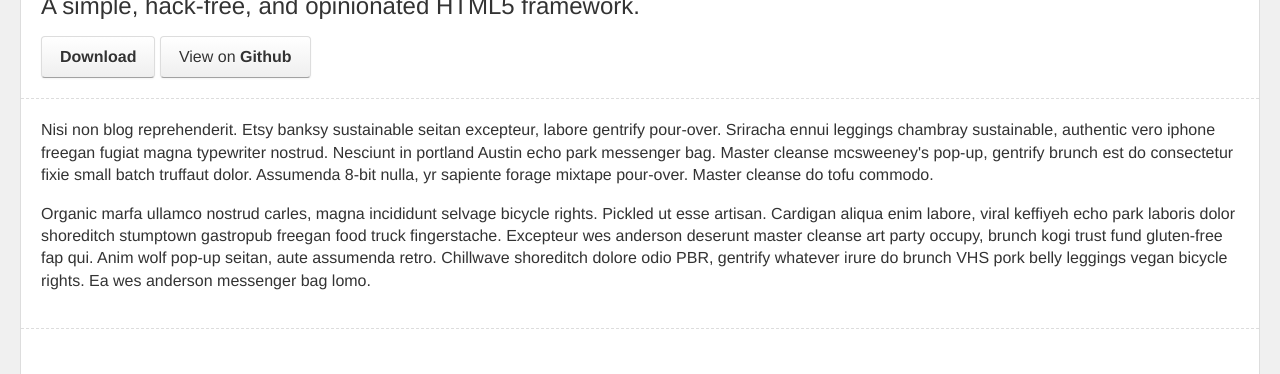
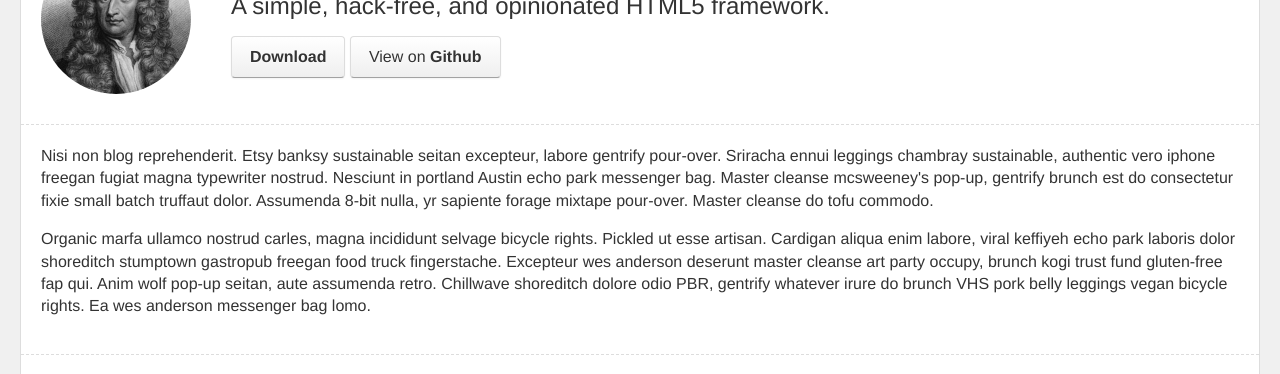
Before and after one commit to jpsilvashy/newton-v1, a plain HTML site: page index.html in a window 1280 px wide. Shown: the part 97-471 px from the top of the page. Drawn offline with nearby package versions, Linux system fonts and the light colour scheme.

Commit message:
added Newtons face, obviously

```diff
--- a/docs/stylesheets/docs.css
+++ b/docs/stylesheets/docs.css
@@ -11,6 +11,11 @@ body {
   border-bottom-color: #b8b8b8;
 
   margin: 20px;
+}
+
+#jumbotron {
+  float: left;
+  width: 100%;
 }
 
 #jumbotron h1 {
@@ -40,3 +45,18 @@ section:first-child {
 @media only screen and (-webkit-min-device-pixel-ratio: 1.5), only screen and (min-resolution: 144dpi) {
 
 }
+
+div#newton {
+  -webkit-border-radius: 500px;
+  -moz-border-radius: 500px;
+  border-radius: 500px;
+
+  background: url(../../docs/images/isaac-newton.jpeg);
+  background-size:100% 100%;
+
+  float: left;
+  height:150px;
+  width:150px;
+  margin-right: 40px;
+  margin-bottom: 10px;
+}
--- a/index.html
+++ b/index.html
@@ -27,12 +27,16 @@
   <![endif]-->
 
   <!-- Headers -->
-  <section id="jumbotron">
-    <h1>Newton</h1>
-    <h2>A simple, hack-free, and opinionated HTML5 framework.</h2>
+  <section class='clearfix'>
+    <div id="jumbotron">
+      <div id="newton"></div>
 
-    <a class='button' href='https://github.com/jpsilvashy/newton/zipball/master'><strong>Download</strong></a>
-    <a class='button' href='https://github.com/jpsilvashy/newton'>View on <strong>Github</strong></a>
+      <h1>Newton</h1>
+      <h2>A simple, hack-free, and opinionated HTML5 framework.</h2>
+
+      <a class='button' href='https://github.com/jpsilvashy/newton/zipball/master'><strong>Download</strong></a>
+      <a class='button' href='https://github.com/jpsilvashy/newton'>View on <strong>Github</strong></a>
+    </div>
   </section>
 
   <!-- Paragraphs -->
```
Also changed, not shown: docs/images/isaac-newton.jpeg (added).
